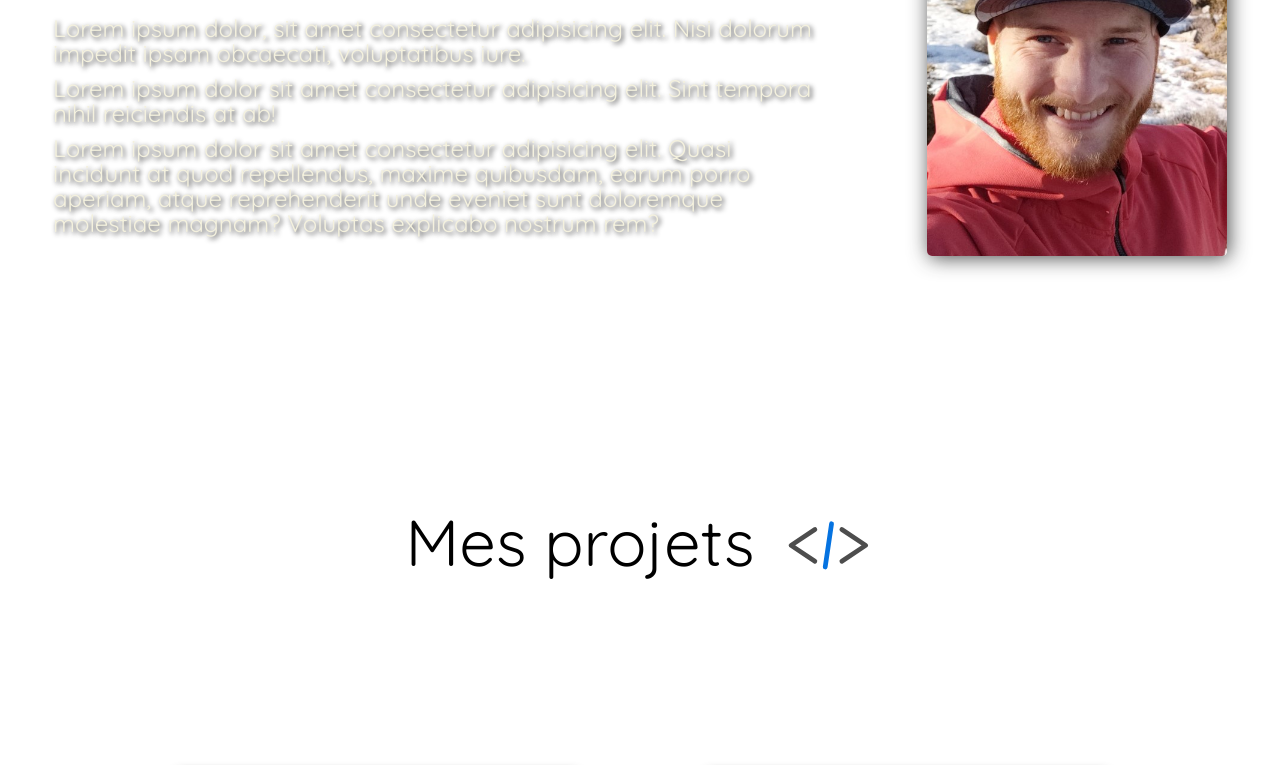
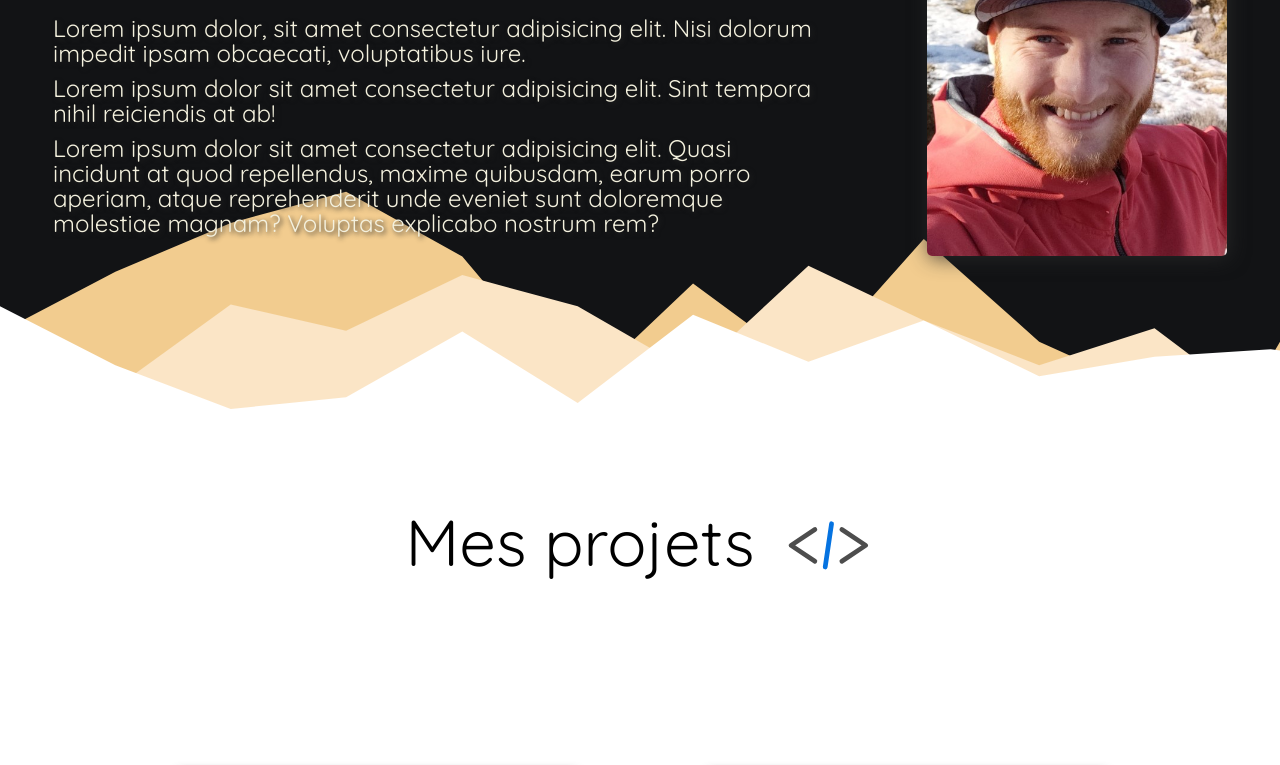
Before and after one commit to Git-Baptiste/portfolio, a plain HTML site: page index.html in a window 1280 px wide. Shown: the part 359-1124 px from the top of the page. Drawn offline with Linux system fonts and the light colour scheme.

Commit message:
Fix des bg-img non fonctionnels

```diff
--- a/styles/style.css
+++ b/styles/style.css
@@ -165,11 +165,7 @@ nav li a:hover::after {
   }
 }
 .presentation {
-<<<<<<< HEAD
   background-image: url(../ressources/layered-peaks.svg);
-=======
-  background-image: url(./ressources/layered-peaks.svg);
->>>>>>> de8a6f6c5dcb6a3f14983d71be3d9fdbe71407c8
   background-size: cover;
   background-repeat: no-repeat;
   width: 100%;
```
